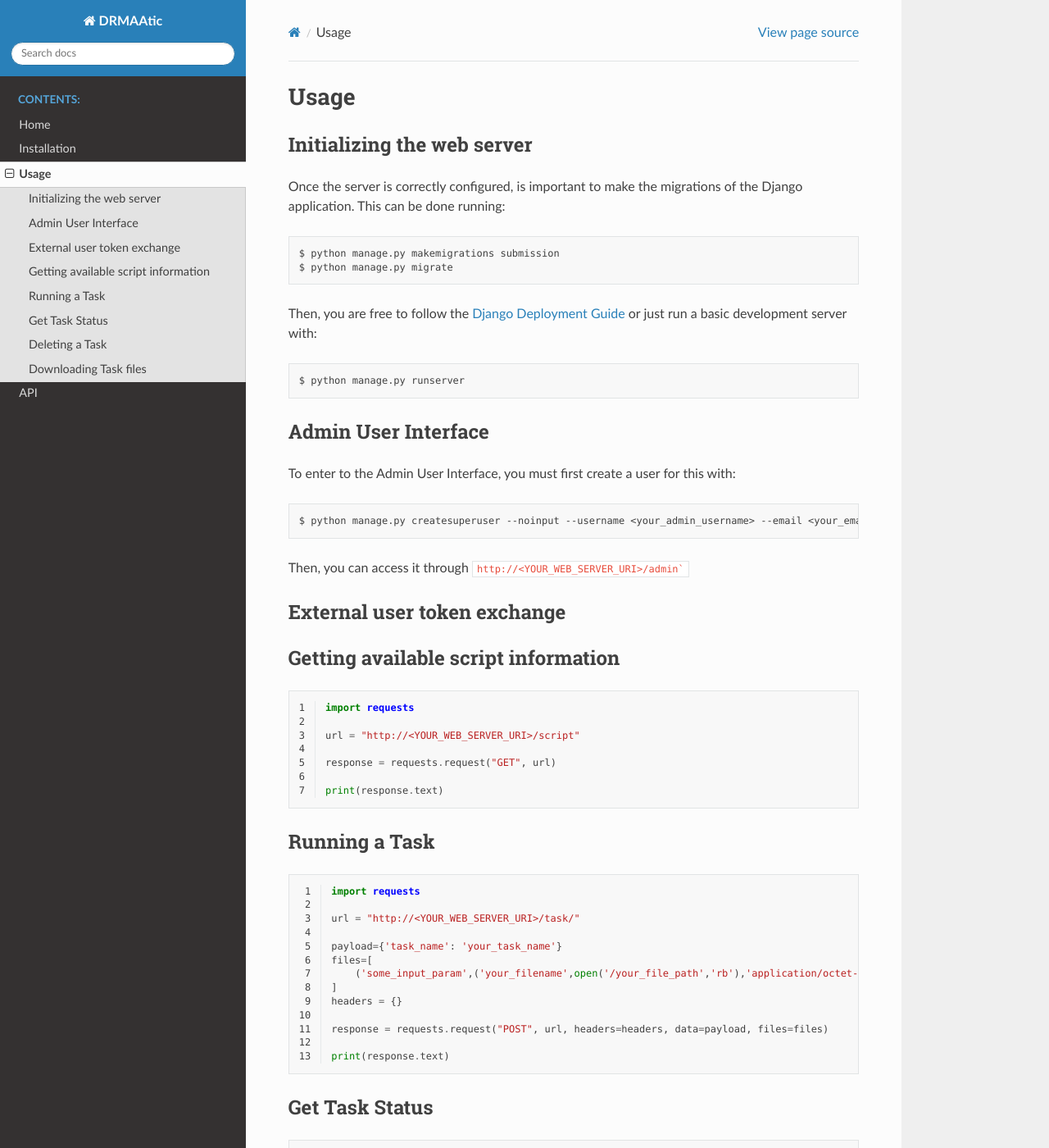
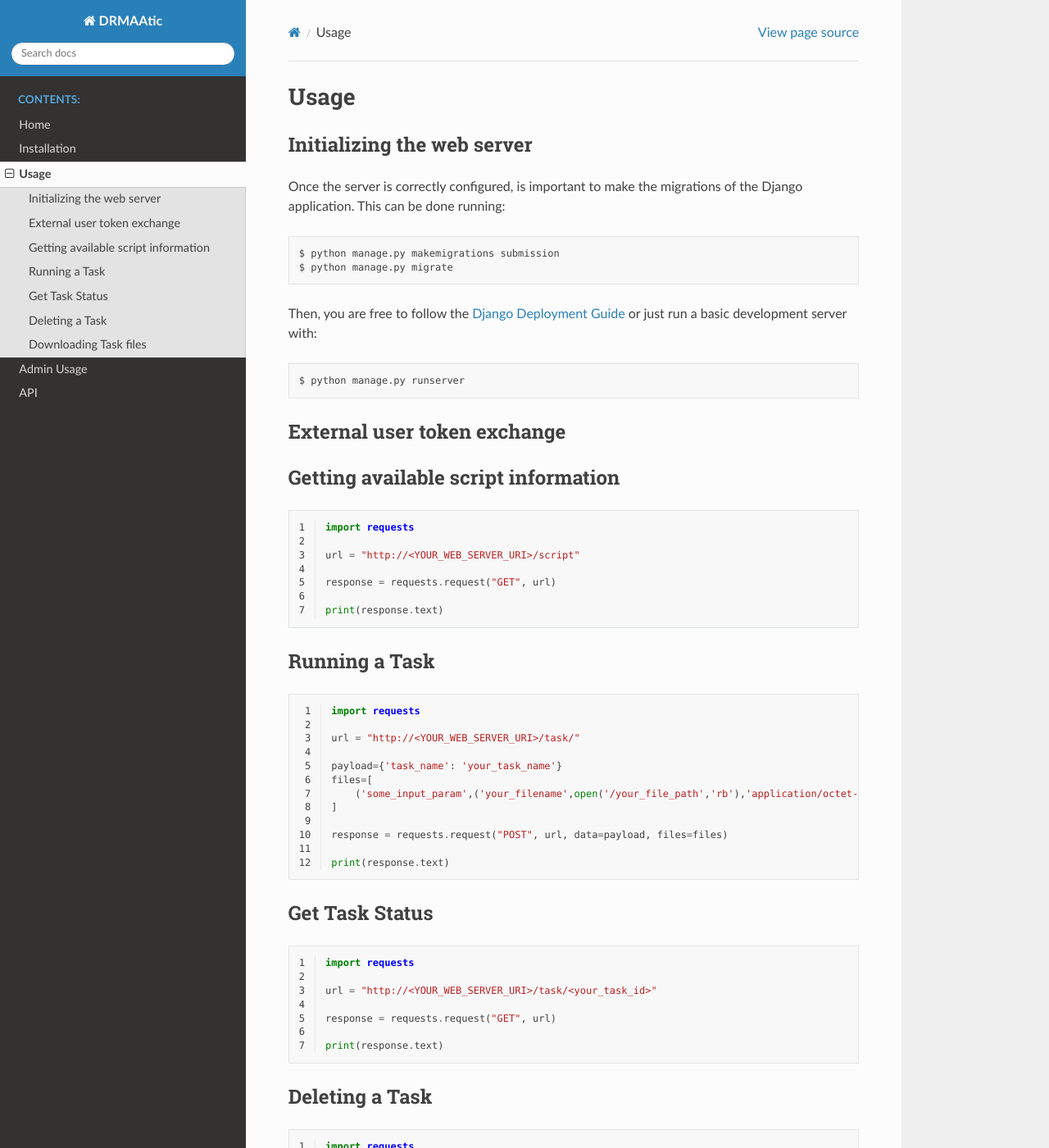
Before and after one commit to LuiggiTenorioK/submission_ws, a Sphinx documentation site: the page built from docs/usage.rst, in a window 1280 px wide and 1400 px high. Shown: the whole window at 82% size. Built offline with Sphinx 7.4.7 and the Read the Docs theme 2.0.0, drawn with Linux system fonts in a browser that asks for light colours.

Commit message:
add admin usage docs

````diff
--- a/docs/api.rst
+++ b/docs/api.rst
@@ -1,3 +1,5 @@
+.. _api:
+
 API
 ===
 
--- a/docs/index.rst
+++ b/docs/index.rst
@@ -4,7 +4,7 @@
    contain the root `toctree` directive.
 
 Welcome to DRMAAtic's documentation!
-==================================
+======================================
 
 .. toctree::
    :maxdepth: 2
@@ -13,6 +13,7 @@
    Home <self>
    installation
    usage
+   admin-usage
    api
 
 
--- a/docs/installation.rst
+++ b/docs/installation.rst
@@ -1,10 +1,12 @@
+.. _installation:
+
 Installation
 ============
 
 Pre-requisites
 ----------------------
 
-Before configuring and initialize the web server, there are some requisites that must be fulfilled. First, **the SLURM controller must be running in the same node where you going to run the web server**. As well, the DRMAA library C files should be available in that node. Is highly recommended to use the `PSNC DRMAA for SLURM <https://github.com/natefoo/slurm-drmaa>`_ (version >= 1.1.3) with our library to handle native specification of this implementation::
+Before configuring and initializing the web server, there are some requisites that must be fulfilled. First, **the SLURM controller must be running in the same node where you going to run the web server**. As well, the DRMAA library C files should be available in that node. Is highly recommended to use the `PSNC DRMAA for SLURM <https://github.com/natefoo/slurm-drmaa>`_ (version >= 1.1.3) with our library to handle native specification of this implementation::
 
     $ pip install https://github.com/damiclem/submission_lib/archive/setup.zip
 
@@ -84,7 +86,7 @@
 * **SECURITY.SESSION_COOKIE_SECURE** (boolean): Same as the `Django SESSION_COOKIE_SECURE setting <https://docs.djangoproject.com/en/4.2/ref/settings/#session-cookie-secure>`_.
 * **SECURITY.CSRF_TRUSTED_ORIGINS** (array[string]): Same as the `Django CSRF_TRUSTED_ORIGINS setting <https://docs.djangoproject.com/en/4.2/ref/settings/#csrf-trusted-origins>`_.
 * **SECURITY.OAUTH_INTROSPECTION_ENDPOINT** (string): URI to the external authentication service endpoint to verify forwarded JWT tokens.
-* **DATABASE.*** (string): Parameters to connect to the MySQL database. Same as the `Django DATABESES settings <https://docs.djangoproject.com/en/4.2/ref/settings/#databases>`_ for one database. Only MySQL backend is supported.
+* **DATABASE.*** (string): Parameters to connect to the MySQL database. Same as the `Django DATABASES settings <https://docs.djangoproject.com/en/4.2/ref/settings/#databases>`_ for one database. Only MySQL backend is supported.
 
 Then, is needed to set up two **enviroment variables**:
 
--- a/docs/usage.rst
+++ b/docs/usage.rst
@@ -1,3 +1,5 @@
+.. _usage:
+
 Usage
 ======
 
@@ -13,16 +15,6 @@
 Then, you are free to follow the `Django Deployment Guide <https://docs.djangoproject.com/en/4.2/howto/deployment/>`_ or just run a basic development server with::
 
     $ python manage.py runserver
-
-
-Admin User Interface
----------------------------
-
-To enter to the Admin User Interface, you must first create a user for this with::
-
-    $ python manage.py createsuperuser --noinput --username <your_admin_username> --email <your_email_address>
-
-Then, you can access it through ``http://<YOUR_WEB_SERVER_URI>/admin```
 
 
 External user token exchange
@@ -59,9 +51,8 @@
     files=[
         ('some_input_param',('your_filename',open('/your_file_path','rb'),'application/octet-stream'))
     ]
-    headers = {}
 
-    response = requests.request("POST", url, headers=headers, data=payload, files=files)
+    response = requests.request("POST", url, data=payload, files=files)
 
     print(response.text)
 
````
Also changed, not shown: docs/admin-usage.rst (added, +55 -0 lines), docs/_static/ui-add-job-template.png (added), docs/_static/ui-add-script.png (added), docs/_static/ui-add-user-group.png (added), docs/_static/ui-list-tasks.png (added).
